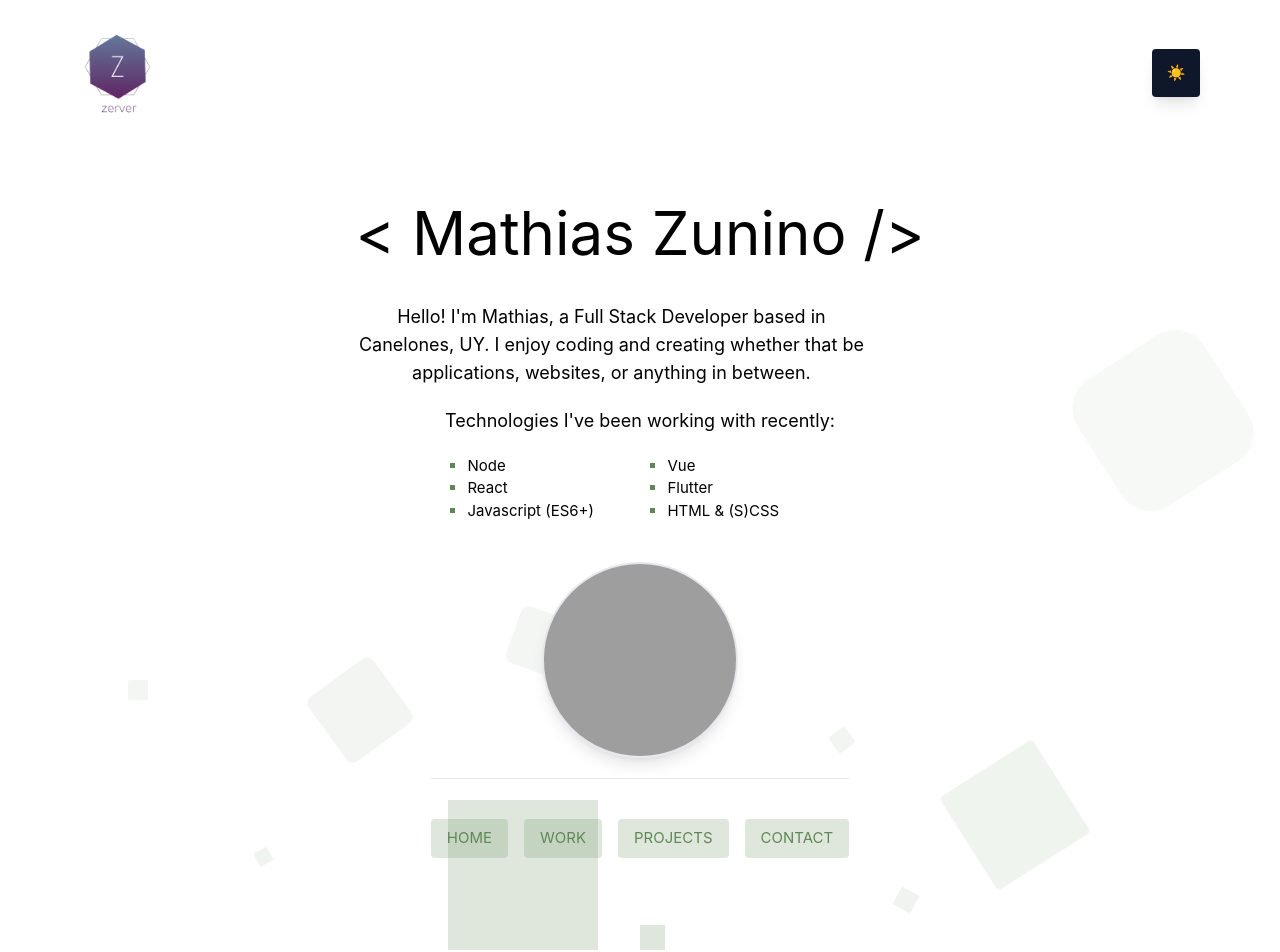
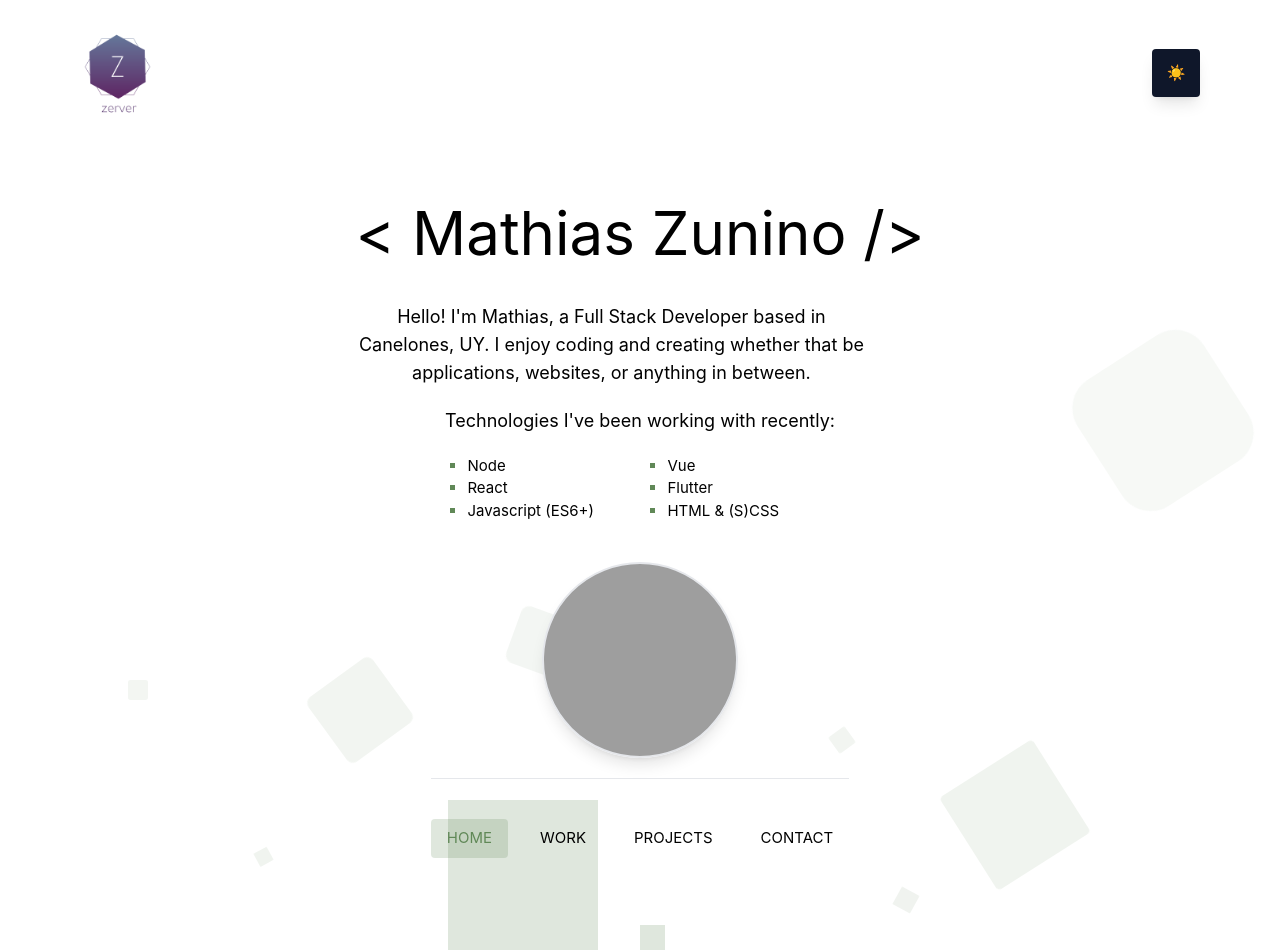
Before and after one commit to totozunino/portfolio, a Vue app: page / in a window 1280 px wide. Shown: the top 952 px of the page. Built offline with nearby package versions, Linux system fonts and the light colour scheme; grey boxes are pictures that could not be loaded; a web font is replaced by a local one.

Commit message:
fix: router links active

```diff
--- a/src/components/HomeSection.vue
+++ b/src/components/HomeSection.vue
@@ -44,28 +44,28 @@ const goToSection = (section: string) => {
         <div class="flex-wrap items-center hidden mt-5 space-x-4 sm:flex">
           <RouterLink
             to="/"
-            active-class="active"
+            :class="{ active: !$route.hash }"
             @click="goToSection('home')"
             class="px-4 py-2 uppercase transition-colors duration-200 rounded hover:bg-primary/20 hover:text-primary"
             >Home</RouterLink
           >
           <RouterLink
             :to="{ hash: '#work' }"
-            active-class="active"
+            :class="{ active: $route.hash === '#work' }"
             @click="goToSection('work')"
             class="px-4 py-2 uppercase transition-colors duration-200 rounded hover:bg-primary/20 hover:text-primary"
             >Work</RouterLink
           >
           <RouterLink
             :to="{ hash: '#projects' }"
-            active-class="active"
+            :class="{ active: $route.hash === '#projects' }"
             @click="goToSection('projects')"
             class="px-4 py-2 uppercase transition-colors duration-200 rounded hover:bg-primary/20 hover:text-primary"
             >Projects</RouterLink
           >
           <RouterLink
             :to="{ hash: '#contact' }"
-            active-class="active"
+            :class="{ active: $route.hash === '#contact' }"
             @click="goToSection('contact')"
             class="px-4 py-2 uppercase transition-colors duration-200 rounded hover:bg-primary/20 hover:text-primary"
             >Contact</RouterLink
```
